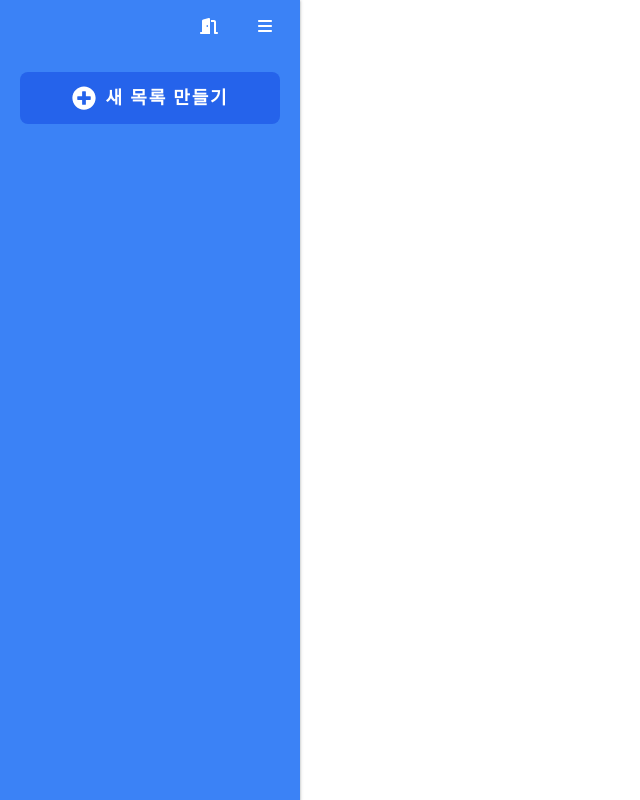
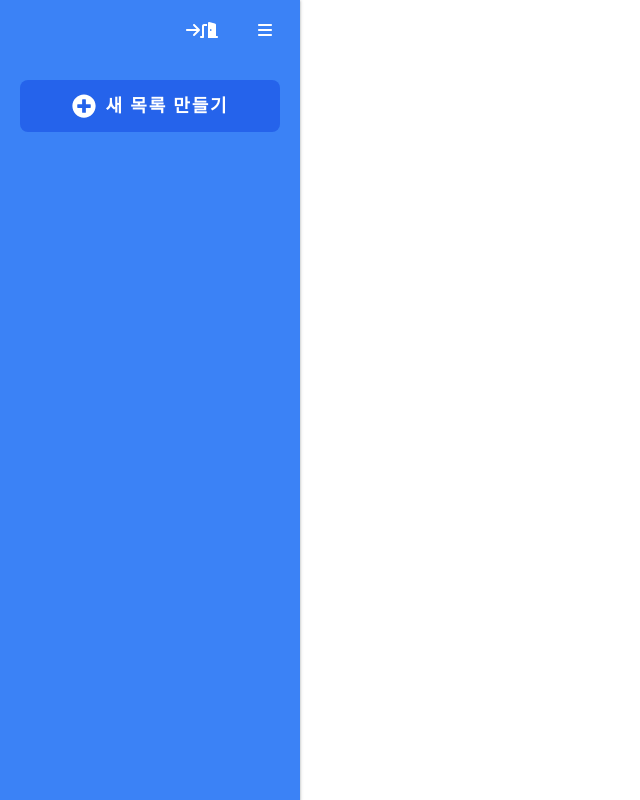
Before and after one commit to kdt-todolist/test, a React (Create React App) app: page / in a window 1280 px wide. Shown: the whole page, without its empty margins (0-640 px from the left). Built offline with nearby package versions, Linux system fonts and the light colour scheme; a web font is replaced by a local one.

Commit message:
STYLE: login, logout button

```diff
--- a/src/components/Common/Drawer.jsx
+++ b/src/components/Common/Drawer.jsx
@@ -2,11 +2,12 @@ import React, { useState, useEffect, useContext } from "react";
 import { AuthContext } from "../../contexts/AuthContext"; // AuthContext에서 logout 함수 가져오기
 
 import { FontAwesomeIcon } from '@fortawesome/react-fontawesome';
-import { faBars, faDoorClosed, faDoorOpen } from '@fortawesome/free-solid-svg-icons';
+import { faArrowLeft, faArrowRight, faBars, faDoorClosed, faDoorOpen } from '@fortawesome/free-solid-svg-icons';
 import styled from "styled-components";
 import Modal from "./Modal";
 import Button from "./Button";
 import LoginFrom from "../Auth/LoginForm";
+import { faArrowCircleRight } from "@fortawesome/free-solid-svg-icons/faArrowCircleRight";
 
 const StyledDrawer = styled.div`
   width: ${(p) => p.width}px;
@@ -62,8 +63,23 @@ function Drawer({ children }) {
               color="transparent"
               onClick={handleAuthAction}
             >
-              <FontAwesomeIcon
-              icon={isAuthenticated ? faDoorClosed : faDoorOpen } />
+              {isAuthenticated ?
+              <div>
+                <FontAwesomeIcon icon={faDoorOpen} />
+                <FontAwesomeIcon icon={faArrowRight} />
+
+              </div>
+               :
+               <div>
+                <FontAwesomeIcon icon={faArrowRight} />
+                <FontAwesomeIcon
+                style={{
+                  transform: 'rotateY(180deg)'
+                }}
+                icon={faDoorOpen} />
+              </div>
+              }
+
             </Button>
             <Button
               size="md"
@@ -74,21 +90,39 @@ function Drawer({ children }) {
             </Button>
           </div>
         :
-          <div className="grid gap-5 p-2">
+          <div className="grid gap-1">
             <Button
               size="md"
               color="transparent"
               onClick={toggleDrawer}
             >
-              <FontAwesomeIcon icon={faBars} />
+              <FontAwesomeIcon
+              style={{
+                padding: '9px'
+              }}
+              icon={faBars} />
             </Button>
             <Button
               size="md"
               color="transparent"
               onClick={handleAuthAction}
             >
-              <FontAwesomeIcon
-              icon={isAuthenticated ? faDoorClosed : faDoorOpen } />
+              {isAuthenticated ? (
+                <span>
+                  <FontAwesomeIcon icon={faDoorClosed} />
+                  <FontAwesomeIcon icon={faArrowRight} />
+                </span>
+              ) : (
+                <span style={{ display: 'flex', alignItems: 'left' }}>
+                  <FontAwesomeIcon icon={faArrowRight} />
+                  <FontAwesomeIcon
+                  style={{
+                    transform: 'rotateY(180deg)'
+                  }}
+                  icon={faDoorOpen} />
+                </span>
+              )}
+
             </Button>
           </div>
         }
```
